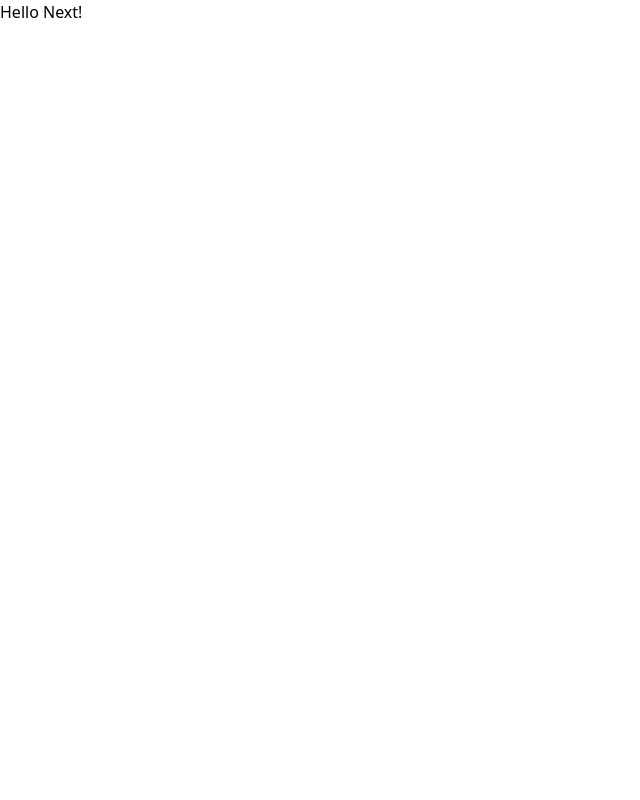
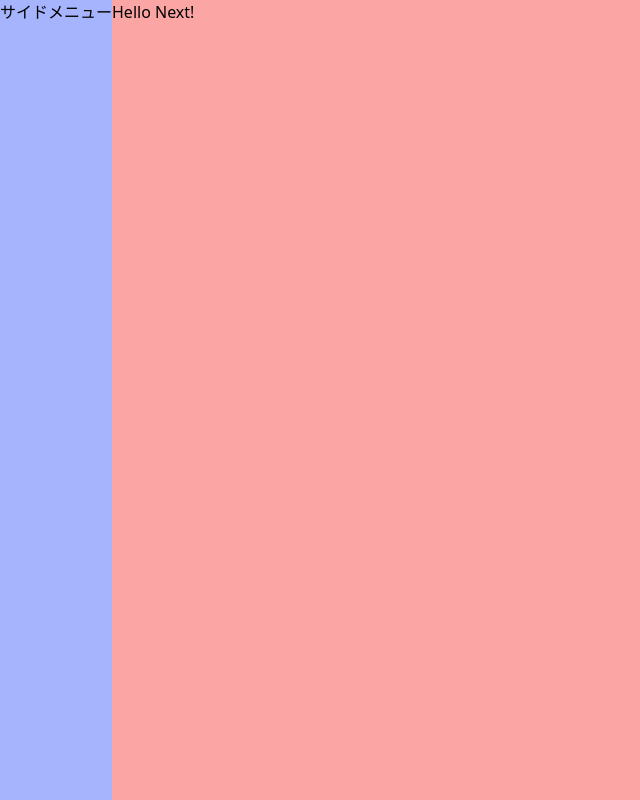
Before and after one commit to mahiro0830/next-tasks, a Next.js app: page / in a window 1280 px wide. Shown: the whole page, without its empty margins (0-640 px from the left). Built offline with nearby package versions, Linux system fonts and the light colour scheme.

Commit message:
共通レイアウトの作成

```diff
--- /dev/null
+++ b/src/app/(main)/layout.tsx
@@ -0,0 +1,16 @@
+import React from 'react'
+
+const MainLayout = ({
+  children,
+}: Readonly<{
+  children: React.ReactNode;
+}>) => {
+  return (
+    <div className='flex h-screen'>
+      <div className='bg-indigo-300'>サイドメニュー</div>
+      <main className='bg-red-300 flex-1 overflow-auto'>{children}</main>
+    </div>
+  )
+}
+
+export default MainLayout;
--- a/src/app/layout.tsx
+++ b/src/app/layout.tsx
@@ -14,7 +14,7 @@
 });
 
 export const metadata: Metadata = {
-  title: "Create Next App",
+  title: "Next Tasks",
   description: "Generated by create next app",
 };
 
```
Also changed, not shown: src/app/(main)/page.tsx (renamed from src/app/page.tsx).
